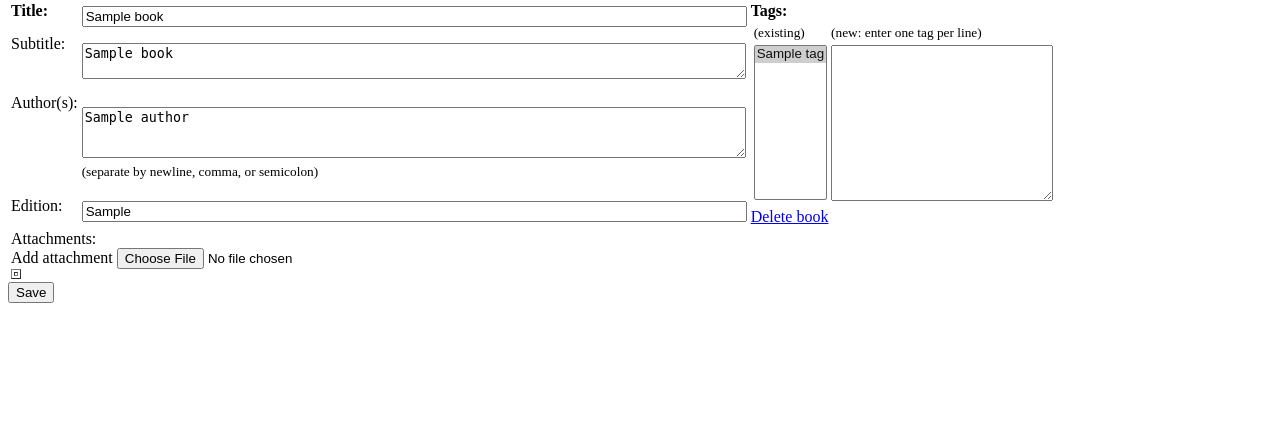
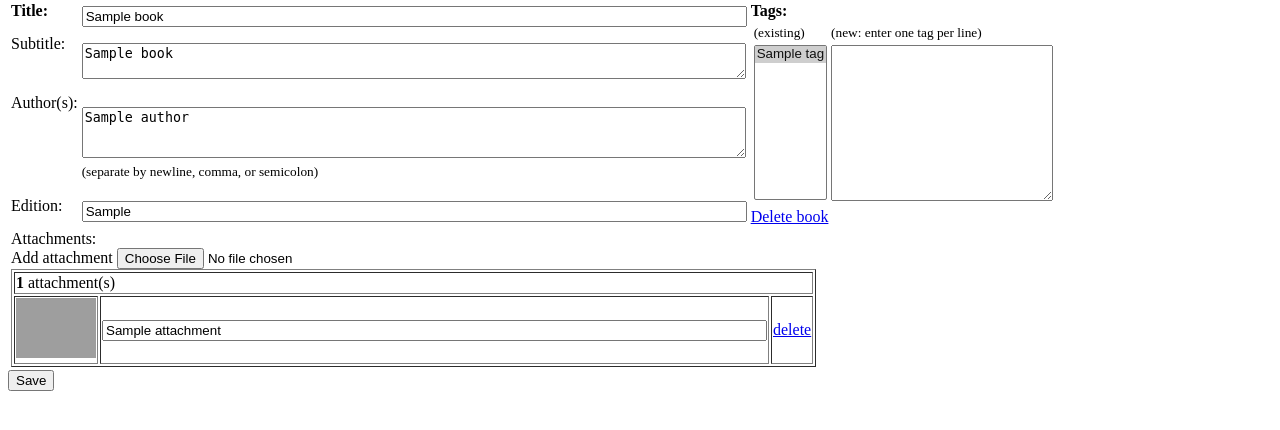
Before and after one commit to dheller1/shelf, a Flask app: page /edit/1 in a window 1280 px wide. Shown: the part 114-544 px from the top of the page. Run offline with Flask 3, Linux system fonts and the light colour scheme; tables that the repository leaves empty hold one stand-in row (values such as "Sample post"); parts of the project's set-up code (start-up, migrations or seed data) failed here and were passed over; grey boxes are pictures that could not be loaded.

Commit message:
Show attachments in edit page, allow to rename/delete them (not yet implemented)

```diff
--- a/shelf/wsgi/app.py
+++ b/shelf/wsgi/app.py
@@ -78,7 +78,7 @@ def view_delete(book_id):
     book = Book.query.get_or_404(book_id)
     confirmed = request.args.get('confirm') == 'True'
     if not confirmed:
-        return render_template('delete.html', book=book)
+        return render_template('delete.html', book=book, is_attachment=False)
     else:
         book.delete_files(app.logger)
         db.session.delete(book)
@@ -101,6 +101,19 @@ def view_attachment(attachment_id):
     if path and os.path.isfile(path):
         return send_file(path, download_name=atch.name)
     return render_template('missing_file.html', book=atch.book)
+
+
+@app.route('/delete_attachment/<int:attachment_id>')
+def delete_attachment(attachment_id):
+    atch = Attachment.query.get_or_404(attachment_id)
+    confirmed = request.args.get('confirm') == 'True'
+    if not confirmed:
+        return render_template('delete.html', book=book, is_attachment=True)
+    else:
+        #atch.delete_files(app.logger)
+        db.session.delete(atch)
+        db.session.commit()
+        return redirect(url_for('view_edit', book_id=atch.book_id))
 
 
 @app.route('/attachment_thumbnail/<int:attachment_id>')
--- a/shelf/wsgi/templates/edit.html
+++ b/shelf/wsgi/templates/edit.html
@@ -46,11 +46,18 @@
 		<tr>
 			<td colspan="3">Attachments:
 				<div>Add attachment <input type="file" name="attachment_file"/></div>
+				{% if book.attachments %}
 				<table border="1">
+					<tr><td colspan="3"><b>{{ book.attachments|length }}</b> attachment(s)</td></tr>
+					{% for atch in book.attachments %}
 					<tr>
-						<td></td>
+						<td><img src="{{ url_for('view_attachment_thumbnail', attachment_id=atch.id) }}" height="60" /></td>
+						<td><input type="text" name="attachment_{{atch.id}}_name" value="{{ atch.name }}" size="80" /></td>
+						<td><a href="{{ url_for('delete_attachment', attachment_id=atch.id) }}">delete</a></td>
 					</tr>
+					{% endfor %}
 				</table>
+				{% endif %}
 			</td>
 		</tr>
 	</table>
```
